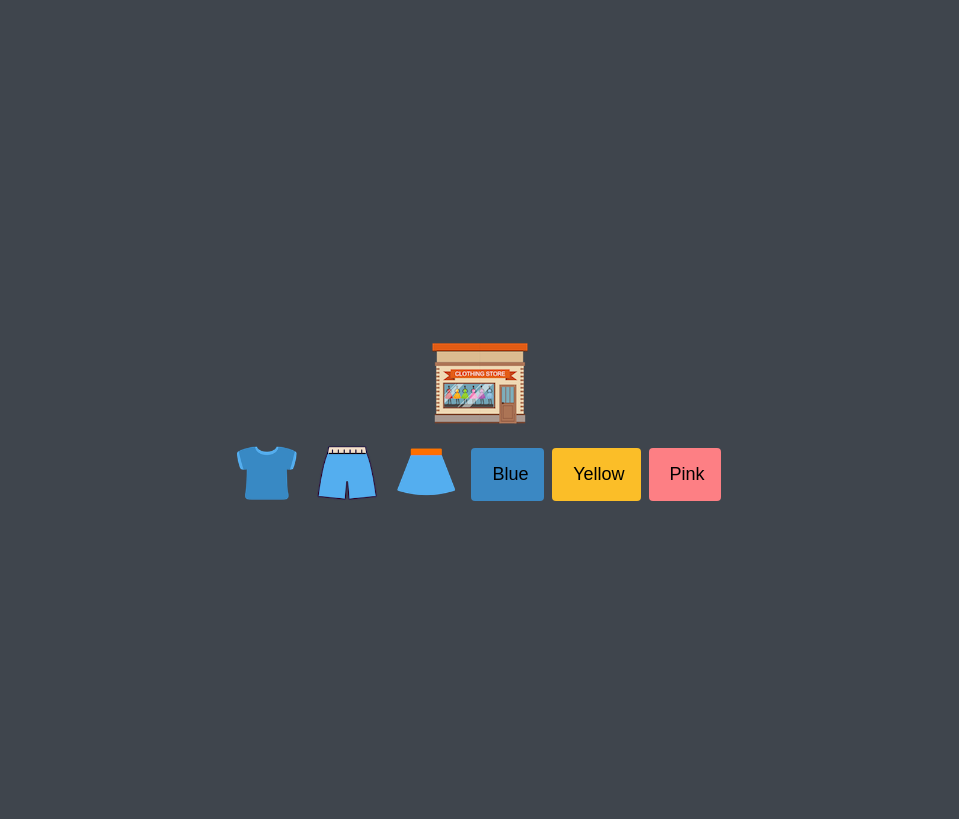
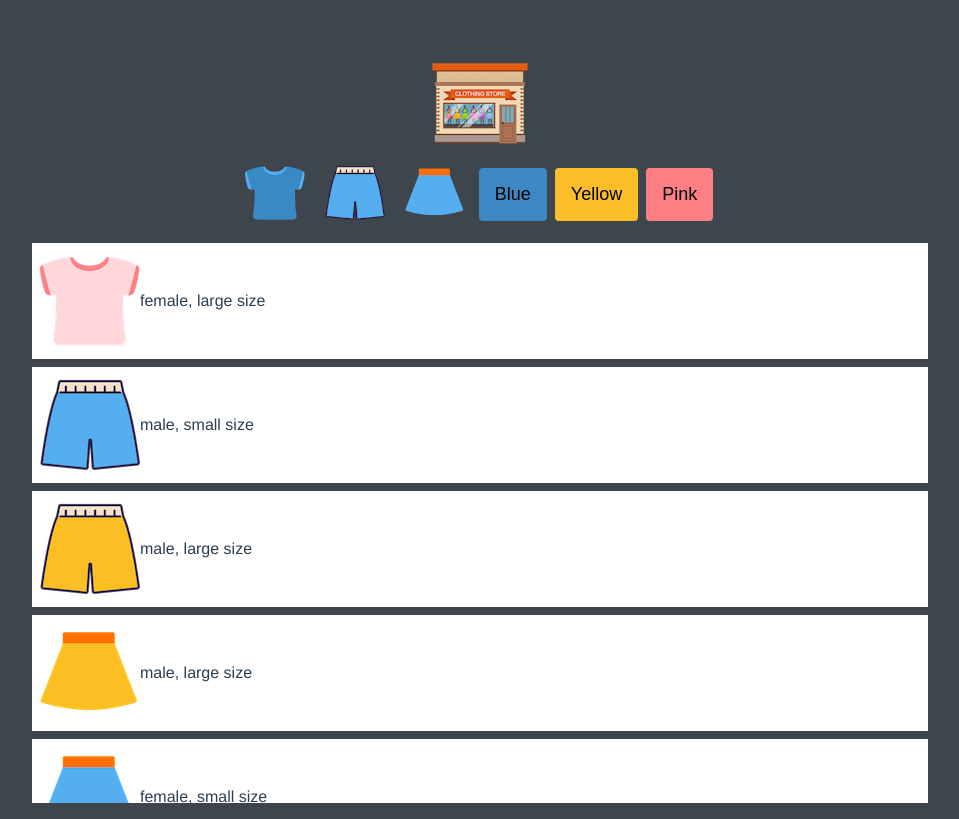
Before and after one commit to byeonggeun-l/Mini_Shopping_Template_Vue, a Vue app: page / in a window 1280 px wide. Shown: the whole page, without its empty margins (160-1119 px from the left). Built offline with nearby package versions, Linux system fonts and the light colour scheme.

Commit message:
리스트 추가.
리스트 추가.

```diff
--- a/package.json
+++ b/package.json
@@ -42,7 +42,10 @@
     "parserOptions": {
       "parser": "babel-eslint"
     },
-    "rules": {}
+    "rules": {
+
+
+    }
   },
   "browserslist": [
     "> 1%",
--- a/src/App.vue
+++ b/src/App.vue
@@ -12,9 +12,8 @@
 export default {
     name: 'App',
     components: {
-    // HelloWorld
     }
-}
+};
 </script>
 
 <style>
--- a/src/components/Button.vue
+++ b/src/components/Button.vue
@@ -1,19 +1,9 @@
 <template>
-  <!-- 이미지 포함 버튼 -->
-  <!-- <button class="btn">
-    <img
-      src="../assets/img/blue_t.png"
-      alt="tshirt"
-      class="imgBtn"
-      data-key="type"
-      data-value="tshirt"
-    />
-  </button> -->
-  <!-- 이미지 미포함 버튼
-    <button class="btn colorBtn blue" data-key="color" data-value="blue">
-        Blue
-    </button> -->
-  <button :class="btnClass">
+    <button
+        :class="btnClass"
+        :data-key="btnDataKey"
+        :data-value="btnDataValue"
+    >
         <img
             :v-if="imgSrc != ''"
             :src="currentUrl + imgSrc"
@@ -22,75 +12,70 @@
             :data-key="imgDataKey"
             :data-value="imgDataValue"
         >
-    {{ innerText }}
+        <span v-text="innerText" />
     </button>
 </template>
 
 <script>
 export default {
-  name: "Button",
+    name: 'Button',
     props: {
         btnClass: {
             type: String,
-      required: true,
+            required: true
         },
         btnDataKey: {
             type: String,
             required: false,
-      default: "",
+            default: ''
         },
         btnDataValue: {
             type: String,
             required: false,
-      default: "",
+            default: ''
         },
         imgSrc: {
             type: String,
             required: false,
-      default: "",
+            default: ''
         },
         imgAlt: {
             type: String,
             required: false,
-      default: "",
+            default: ''
         },
         imgClass: {
             type: String,
             required: false,
-      default: "",
+            default: ''
         },
         imgDataKey: {
             type: String,
             required: false,
-      default: "",
+            default: ''
         },
         imgDataValue: {
             type: String,
             required: false,
-      default: "",
+            default: ''
         },
-    innerText:{
+        innerText: {
             type: String,
             required: false,
-      default: "",
+            default: ''
         }
     },
     data() {
         return {
-      currentUrl:'',
-
-    }
+            currentUrl: ''
+        };
     },
-  created () {
-  },
-  mounted(){
+    created() {},
+    mounted() {
         this.currentUrl = window.location.href;
     },
-  methods: {
-  },
+    methods: {}
 };
 </script>
 
-<style>
-
-</style>
+<style></style>
--- /dev/null
+++ b/src/components/Item.vue
@@ -0,0 +1,40 @@
+<template>
+    <div>
+        <li
+            v-for="(item, index) in itemsArray"
+            :key="index"
+            :class="'item'"
+            :data-type="item.type"
+            :data-color="item.color"
+        >
+            <img
+                :src="item.image"
+                class="thumbnail"
+            >
+            <span class="description">
+                {{ item.gender }}, {{ item.size }} size
+            </span>
+        </li>
+    </div>
+</template>
+
+<script>
+export default {
+    name: 'Item',
+    props:{
+        itemsArray: {
+            type: Array,
+            required: true,
+        },
+    },
+    mounted() {
+    },
+    created(){
+    }
+};
+</script>
+
+<style>
+
+
+</style>
--- a/src/views/Home.vue
+++ b/src/views/Home.vue
@@ -4,7 +4,7 @@
         <img
             class="logo"
             alt="Logo"
-      :src="this.currentUrl + 'img/logo.png'"
+            :src="currentUrl + 'img/logo.png'"
         >
 
         <!-- Buttons -->
@@ -52,10 +52,12 @@
                 :inner-text="'Pink'"
             />
         </section>
-    <ul
-      id="asdf"
-      class="items"
+
+        <ul class="items">
+            <Item
+                :items-array="itemsInfo"
             />
+        </ul>
     </div>
 </template>
 
@@ -63,14 +65,18 @@
 import axios from 'axios';
 
 import Button from '../components/Button.vue';
+import Item from '../components/Item.vue';
 
 export default {
     name: 'Home',
-    components: { Button },
+    components: {
+        Button,
+        Item,
+    },
     data() {
         return {
             itemsInfo: [],
-            currentUrl:'',
+            currentUrl: '',
         };
     },
     mounted() {
@@ -95,6 +101,10 @@ export default {
 </script>
 
 <style>
+
+
+
+
 :root {
   /* color */
   --color-black: #3f454d;
@@ -148,14 +158,30 @@ body {
   transform: scale(1.1);
 }
 
-.buttons {
-    display: flex;
-    align-items: center;
+
+
+.items {
+  /* width: 60%;
+  height: 50%; */
+  width: 70vw;
+  height: 70vh;
+  list-style: none;
+  padding-left: 0;
+  overflow-y: scroll;
 }
 
 .imgBtn {
   width: var(--size-button);
   height: var(--size-button);
+}
+
+
+.buttons {
+  display: flex;
+  align-items: center;
+  flex-direction: row;
+  justify-content: center;
+  width: 70vw;
 }
 
 .colorBtn {
@@ -176,13 +202,6 @@ body {
   background-color: var(--color-pink);
 }
 
-.items {
-    width: 60%;
-    height: 50%;
-    list-style: none;
-    padding-left: 0;
-    overflow-y: scroll;
-}
 
 .item {
   background-color: var(--color-white);
@@ -206,4 +225,10 @@ body {
   background-color: var(--color-white);
   display: none;
 }
+
+
+
+
+
+
 </style>
```
Also changed, not shown: public/index.html (+11 -1 lines), vue.config.js (+3 -5 lines), .eslintrc.js, 18 other files (tests, documents, lock files or other folders). Lines whose indentation alone changed are shown as unchanged.
